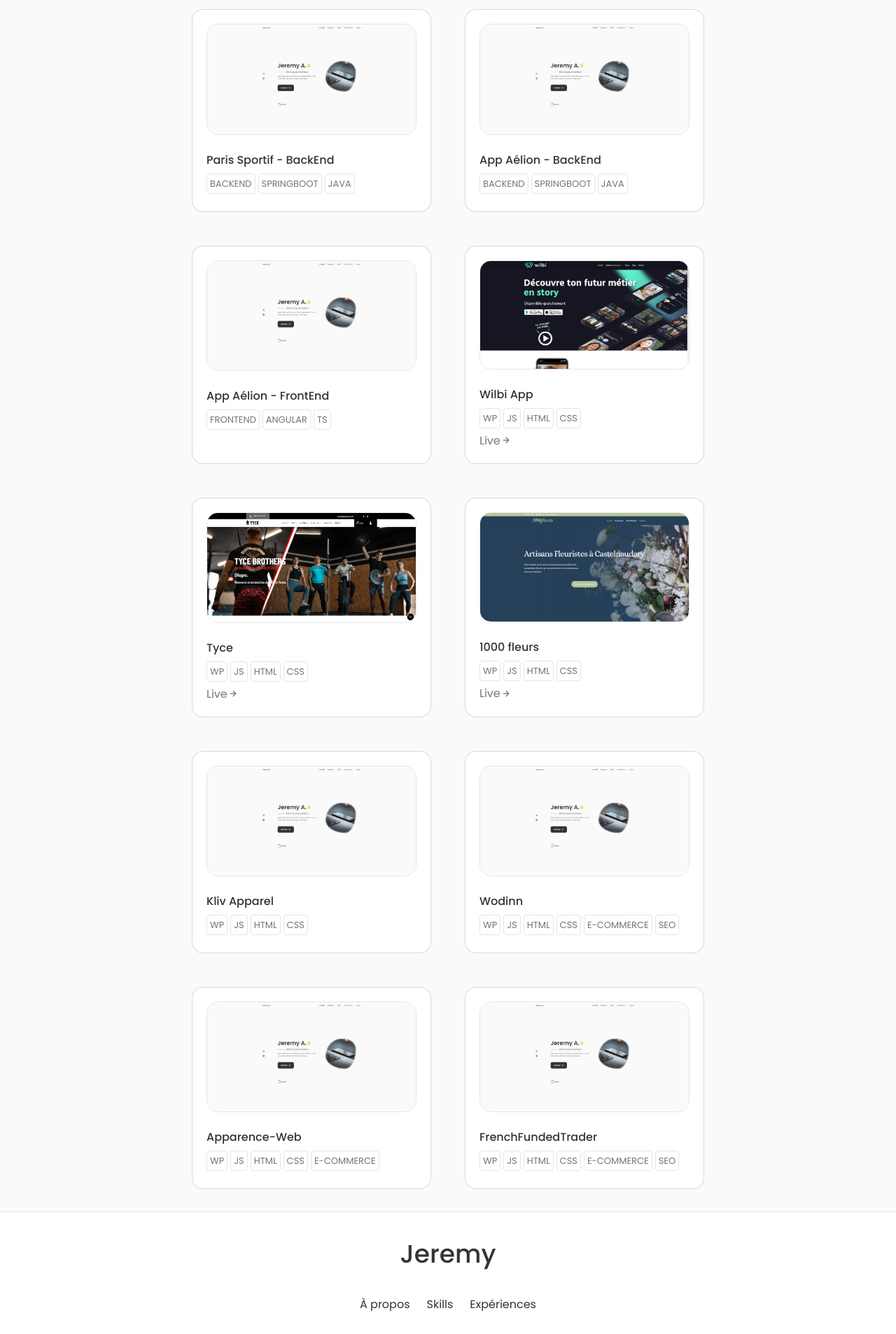
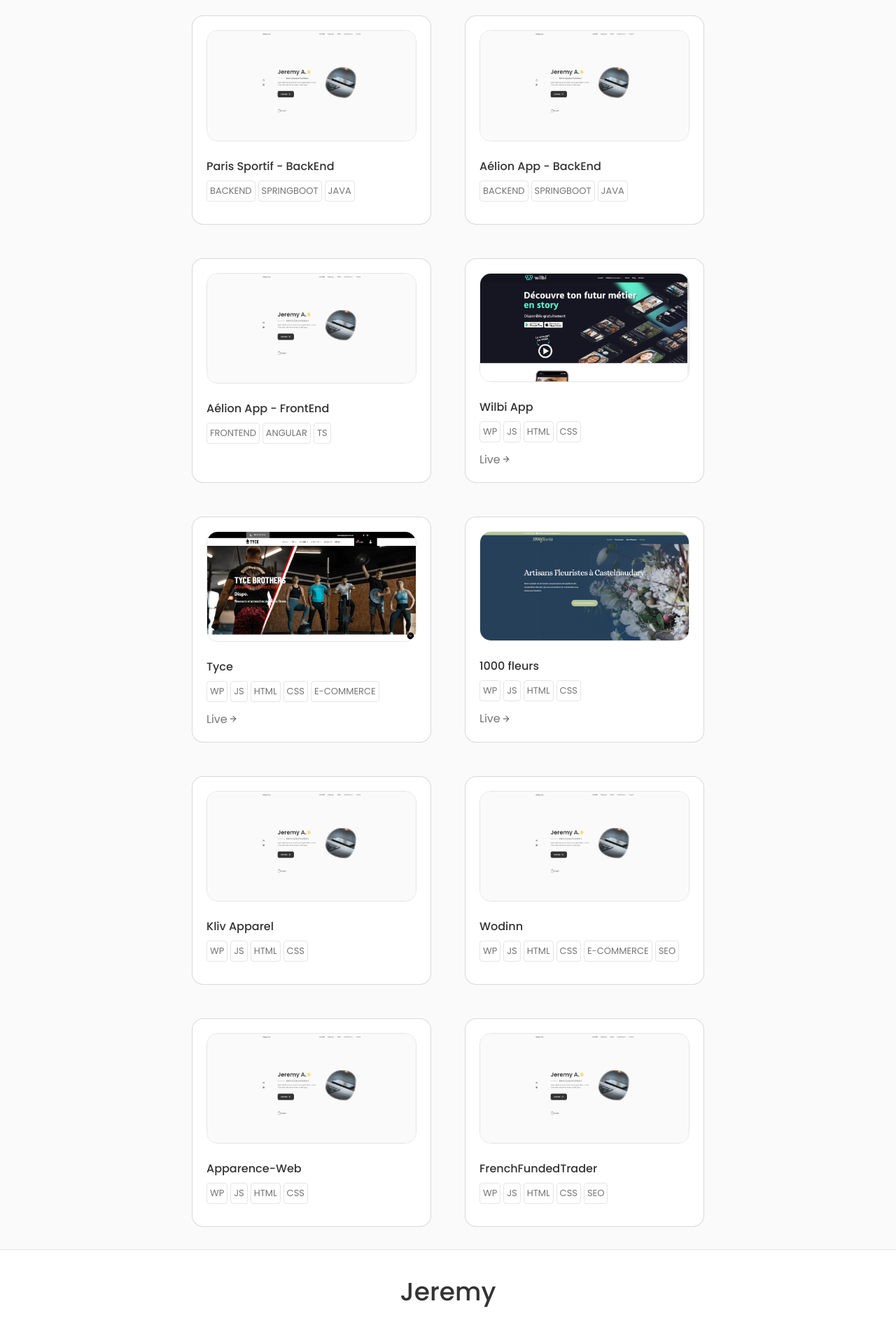
Before and after one commit to Madjerx/react-portfolio, a React (Create React App) app: page / in a window 1280 px wide. Shown: the part 3119-5025 px from the top of the page at 70% size. Built offline with nearby package versions, Linux system fonts and the light colour scheme.

Commit message:
change tag to inline-block css

```diff
--- a/src/components/work/Data.jsx
+++ b/src/components/work/Data.jsx
@@ -37,7 +37,7 @@ export const projectsData = [
   {
     id: 11,
     image: Portfolio,
-    title: "App Aélion - BackEnd",
+    title: "Aélion App - BackEnd",
     category: "app",
     githubUrl: "",
     demo: "",
@@ -46,7 +46,7 @@ export const projectsData = [
   {
     id: 12,
     image: Portfolio,
-    title: "App Aélion - FrontEnd",
+    title: "Aélion App - FrontEnd",
     category: "app",
     githubUrl: "",
     demo: "",
@@ -69,7 +69,7 @@ export const projectsData = [
     category: "cms",
     githubUrl: "",
     demo: "https://www.tycebrothers.com",
-    tags: ["WP", "JS", "Html", "Css"],
+    tags: ["WP", "JS", "Html", "Css", "E-commerce"],
   },
   {
     id: 3,
@@ -105,7 +105,7 @@ export const projectsData = [
     category: "cms",
     githubUrl: "",
     demo: "",
-    tags: ["WP", "JS", "Html", "Css", "E-commerce"],
+    tags: ["WP", "JS", "Html", "Css"],
   },
   {
     id: 9,
@@ -114,7 +114,7 @@ export const projectsData = [
     category: "cms",
     githubUrl: "",
     demo: "",
-    tags: ["WP", "JS", "Html", "Css", "E-commerce", "SEO"],
+    tags: ["WP", "JS", "Html", "Css", "SEO"],
   },
 ];
 
--- a/src/components/work/work.css
+++ b/src/components/work/work.css
@@ -67,8 +67,10 @@
   border-radius: 0.25rem;
   padding: 0.25rem;
   margin-right: 0.25rem;
+  margin-bottom: 0.25rem;
   font-size: var(--smaller-font-size);
   text-transform: uppercase;
+  display: inline-block;
 }
 
 .work__tags {
```
